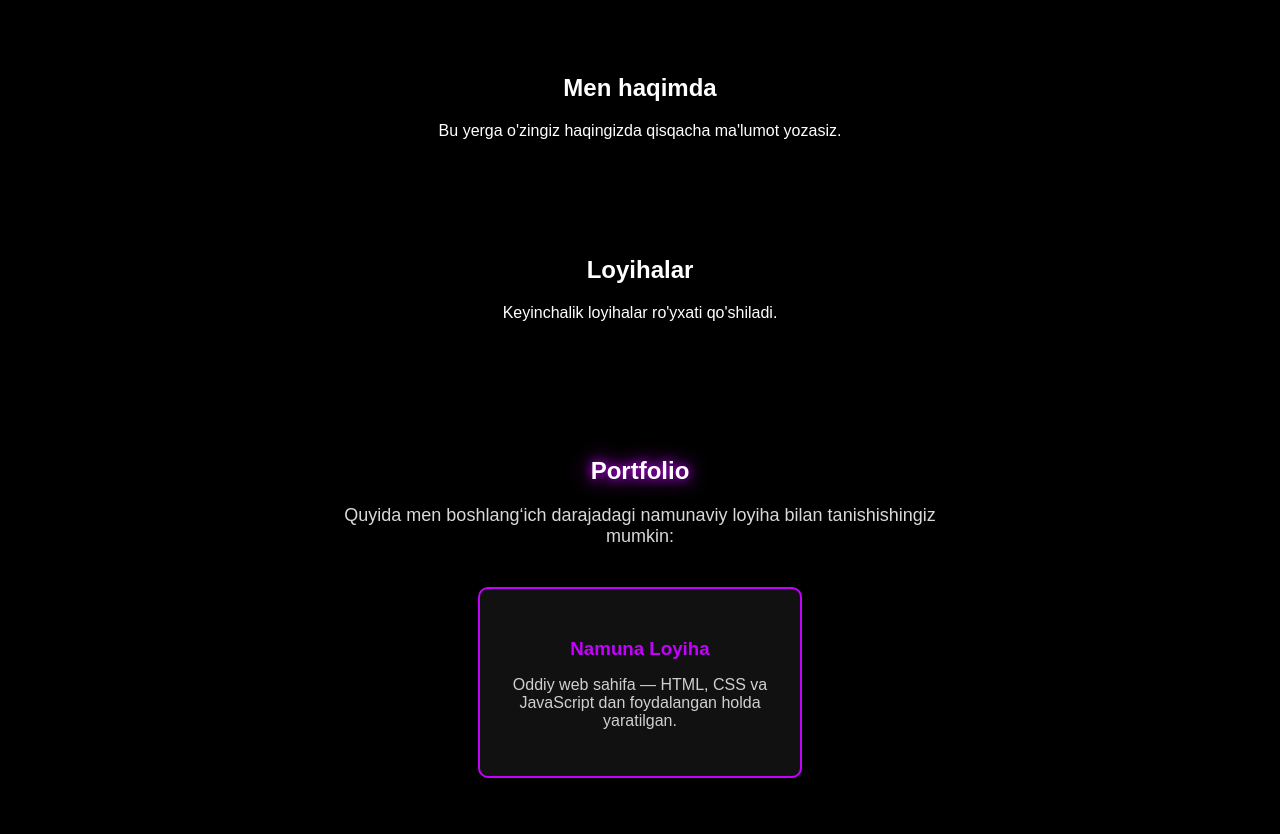
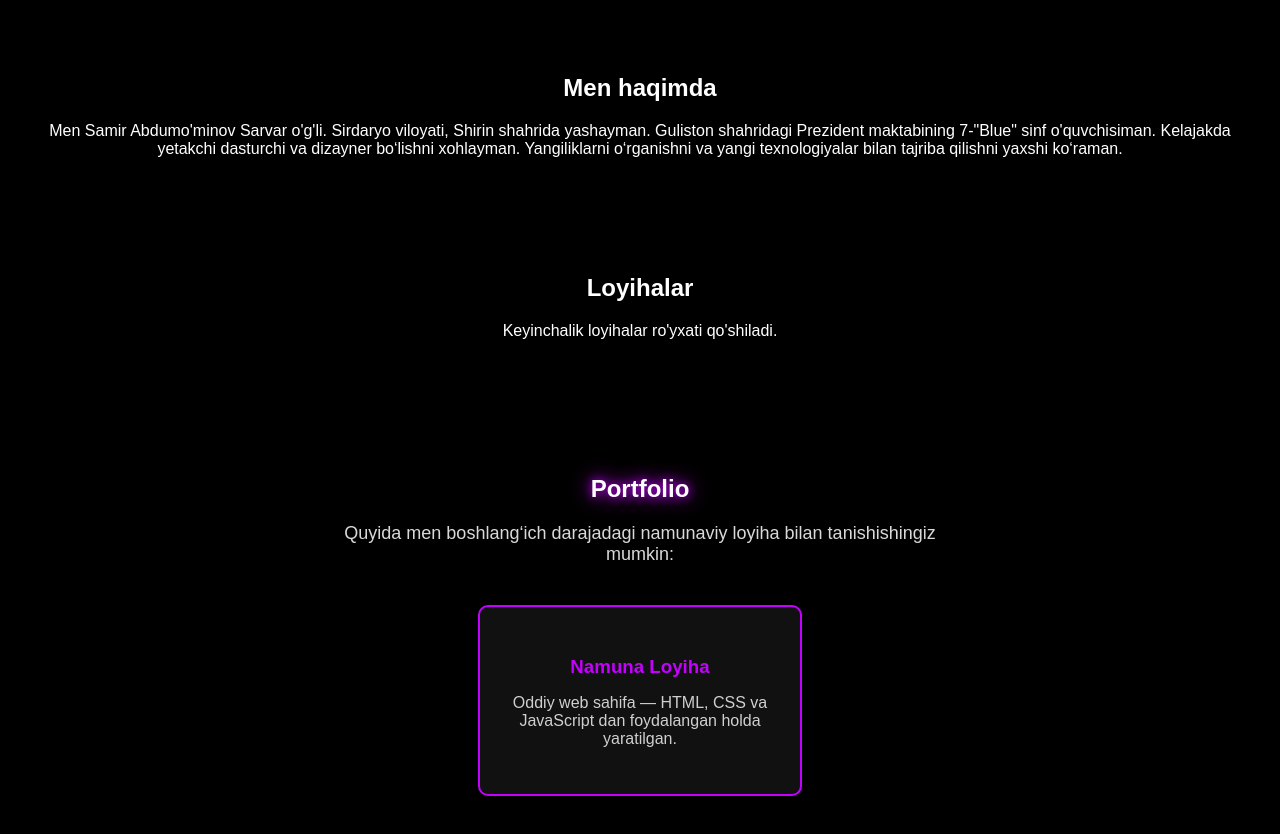
Before and after one commit to Samir20122025/portfolio-site, a plain HTML site: page index.html in a window 1280 px wide. Shown: the part 780-1614 px from the top of the page. Drawn offline with Linux system fonts and the light colour scheme.

Commit message:
Update personal information in index.html

```diff
--- a/index.html
+++ b/index.html
@@ -84,7 +84,7 @@
 
   <section>
     <h2>Men haqimda</h2>
-    <p>Bu yerga o'zingiz haqingizda qisqacha ma'lumot yozasiz.</p>
+    <p>Men Samir Abdumo'minov Sarvar o'g'li. Sirdaryo viloyati, Shirin shahrida yashayman. Guliston shahridagi Prezident maktabining 7-"Blue" sinf o'quvchisiman. Kelajakda yetakchi dasturchi va dizayner bo‘lishni xohlayman. Yangiliklarni o‘rganishni va yangi texnologiyalar bilan tajriba qilishni yaxshi ko‘raman.</p>
   </section>
 
   <section>
```
